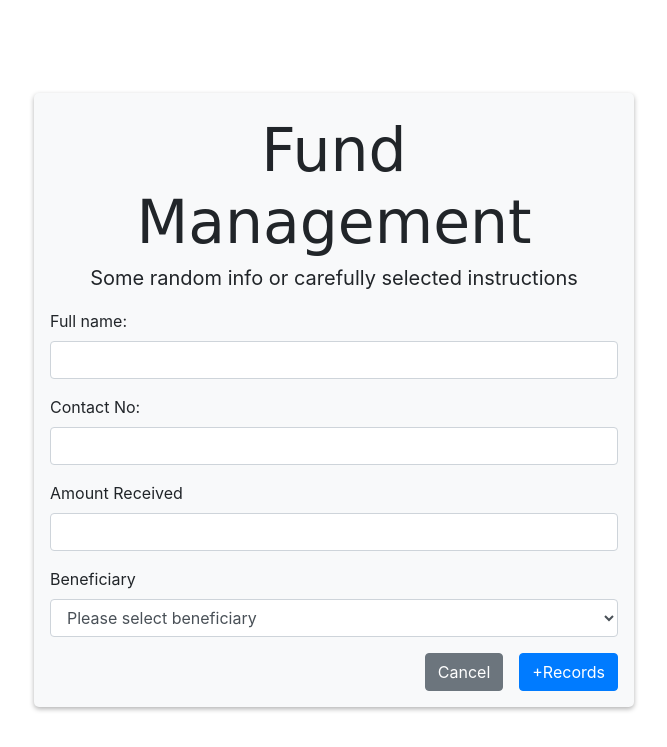
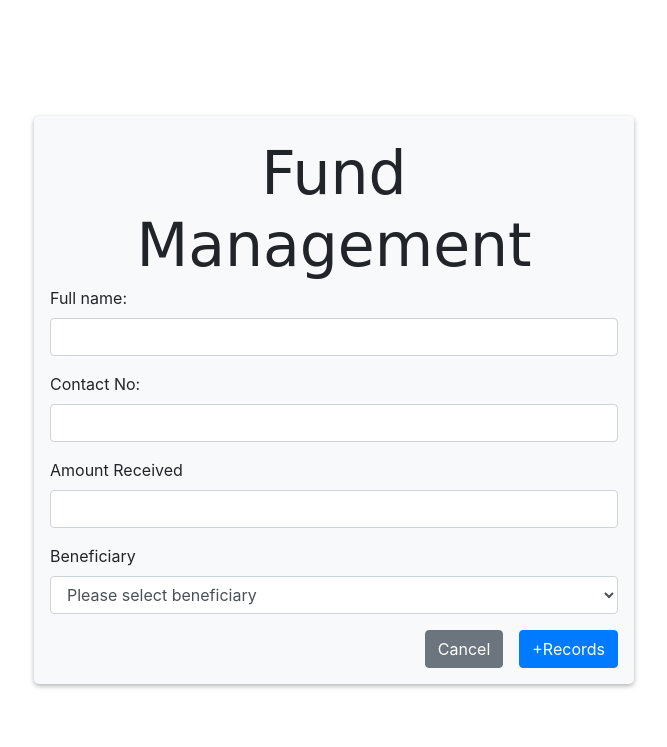
Before and after one commit to boaitey1/funeral, a Flask app: page /donations in a window 1280 px wide. Shown: the top 747 px of the page, without its empty margins (306-973 px from the left). Run offline with Flask 2, Linux system fonts and the light colour scheme; some libraries are stand-ins or nearby versions.

Commit message:
commented form description

```diff
--- a/templates/donations.html
+++ b/templates/donations.html
@@ -14,7 +14,7 @@
 
 	<div class="col-md-12" align="center" >
 		<h2 id="title">Fund Management</h2>
-		<p id="descr">Some random info or carefully selected instructions</p>
+<!-- 		<p id="descr">Some random info or carefully selected instructions</p> -->
 	</div>
 	{% with messages = get_flashed_messages() %}
     {% if messages %}
```
